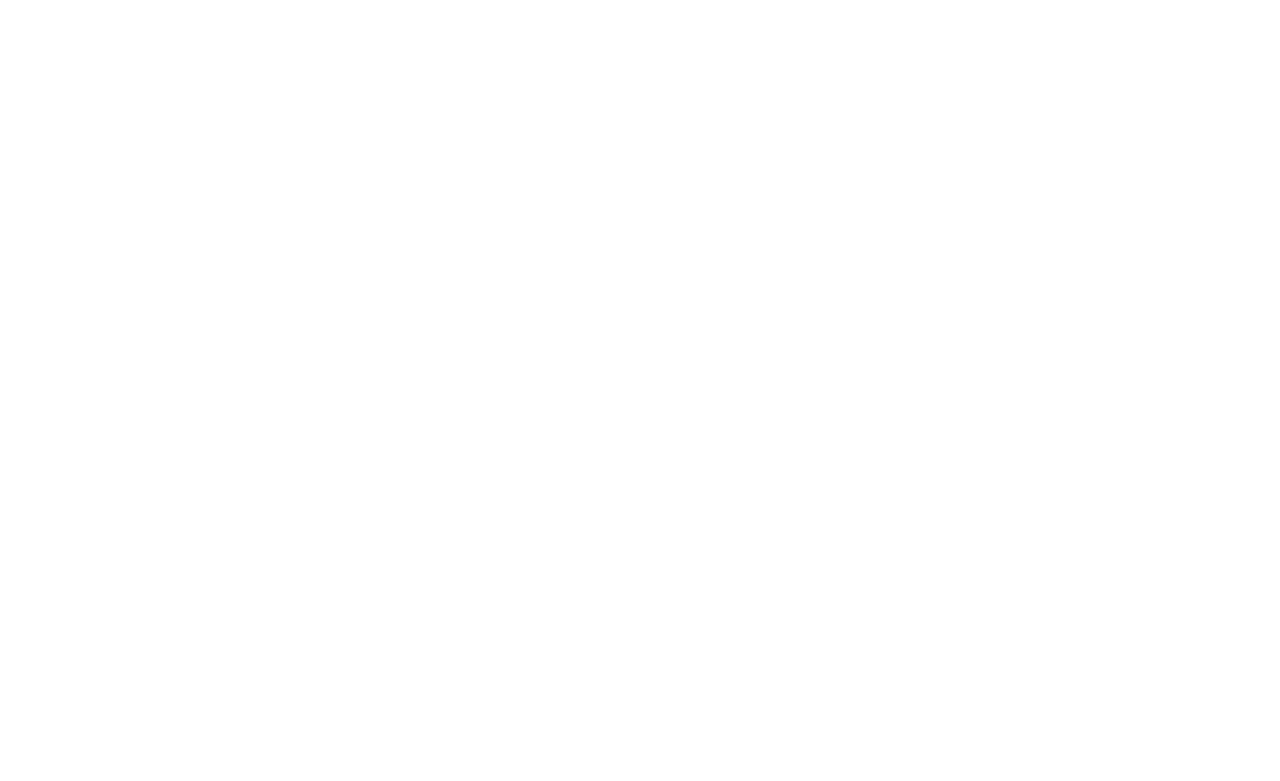
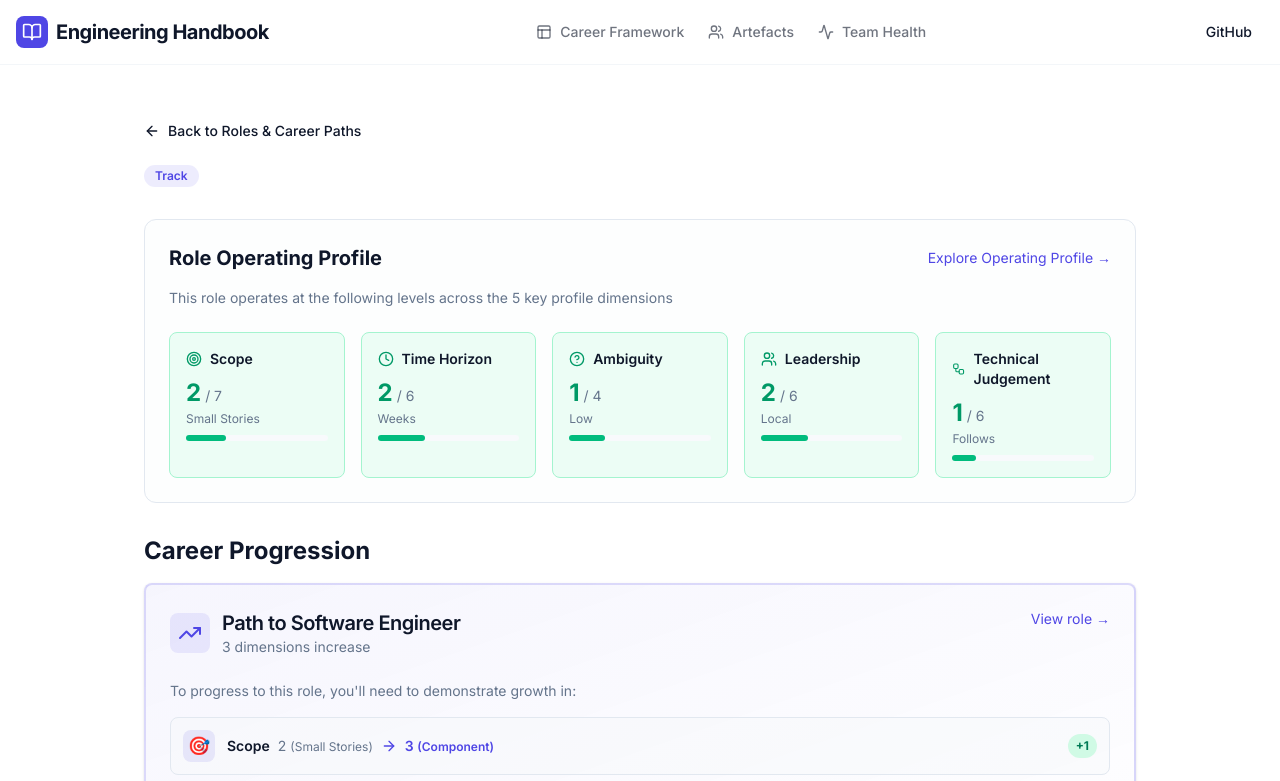
Before and after one commit to samclement/engineering-handbook, a Next.js app: page /career-framework/associate-software-engineer-ase in a window 1280 px wide. Before the commit this address had no page. Shown: the top 781 px of the page. Built offline with nearby package versions, Linux system fonts and the light colour scheme.

Commit message:
fix: back button from role page to career path page

```diff
--- a/app/career-framework/[slug]/page.tsx
+++ b/app/career-framework/[slug]/page.tsx
@@ -19,20 +19,16 @@
 };
 
 export async function generateStaticParams() {
-    const roles = await getCareerFrameworkData();
+    const roles = getCareerFrameworkData();
     return roles.map((role) => ({
         slug: role.slug,
     }));
 }
 
 export default async function RolePage({ params }: { params: { slug: string } }) {
-    const { slug } = await params; // Await params in Next.js 15+ if needed, but standard is direct access in 14.
-    // Actually Next.js 15 makes params a promise. I'll await it just in case or check version.
-    // Package.json said "next": "16.0.3" ?? Wait, Next 16? That's likely a canary or future version or I misread.
-    // Let's check package.json again mentally. "next": "16.0.3" seems very high. Current stable is 15.
-    // Ah, maybe it's 15.0.3. Let's assume standard async params pattern for modern Next.js.
+    const { slug } = await params;
 
-    const role = await getRoleBySlug(slug);
+    const role = getRoleBySlug(slug);
 
     if (!role) {
         notFound();
@@ -45,9 +41,9 @@
         <div className="container py-12 max-w-screen-lg mx-auto px-4">
             <div className="mb-8">
                 <Button variant="ghost" size="sm" asChild className="mb-4 pl-0 hover:pl-2 transition-all">
-                    <Link href="/career-framework">
+                    <Link href="/career-framework/roles">
                         <ArrowLeft className="mr-2 h-4 w-4" />
-                        Back to Framework
+                        Back to Roles & Career Paths
                     </Link>
                 </Button>
                 <div className="flex items-center gap-4 mb-4">
```
